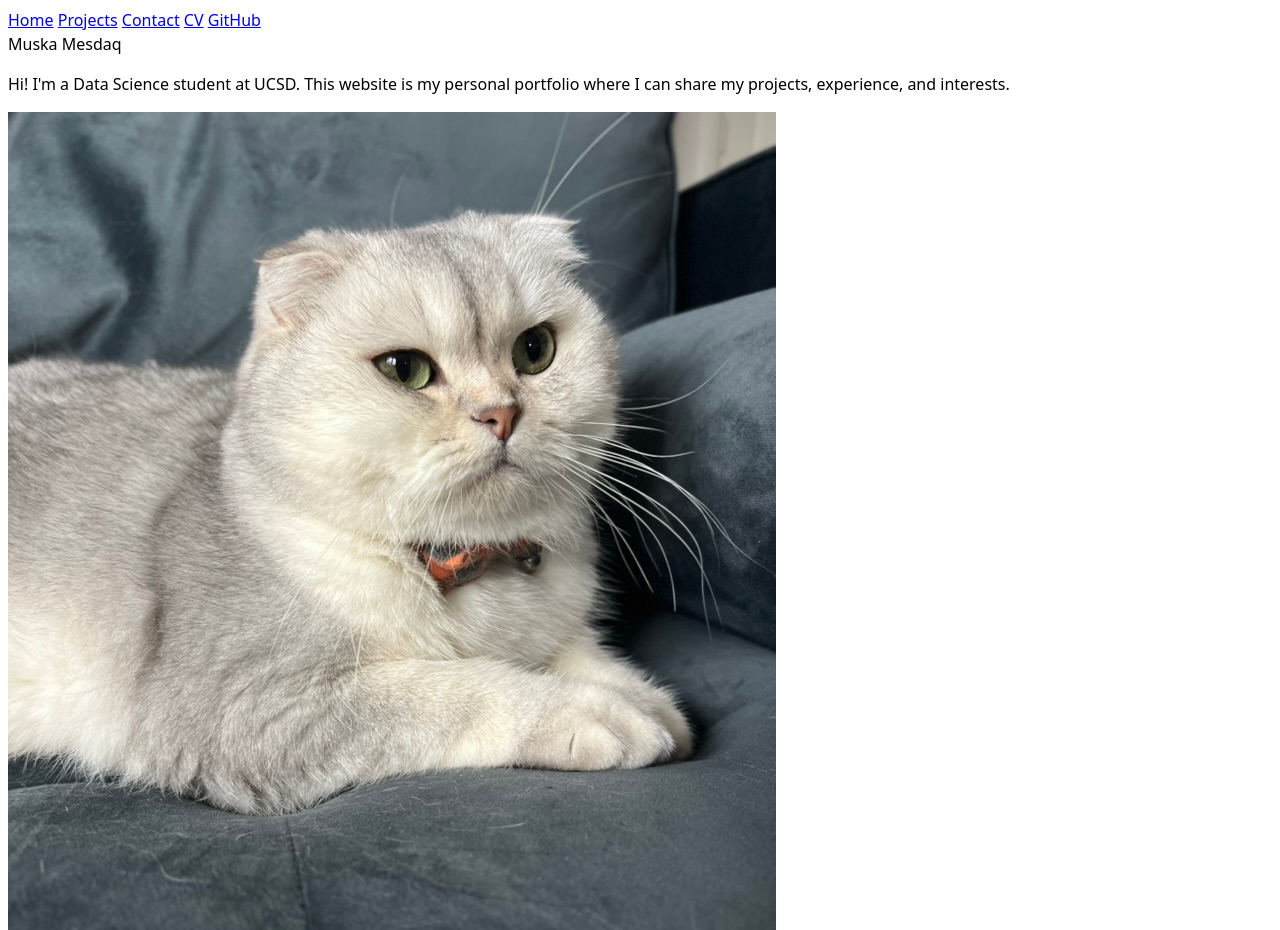
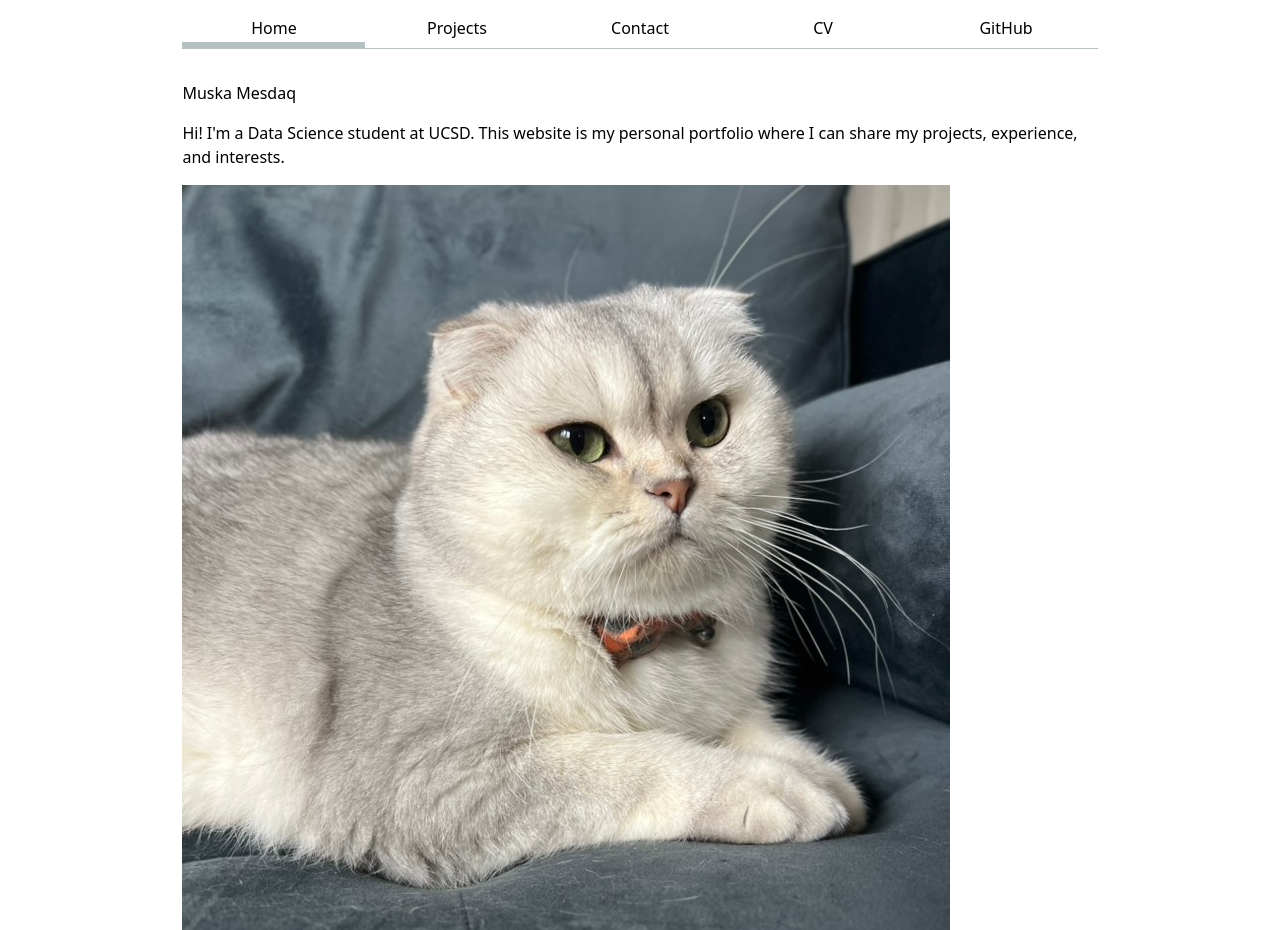
Before and after one commit to mmmesdaq-spec/DSC-106-Portfolio, a plain HTML site: page index.html in a window 1280 px wide. Shown: the top 930 px of the page. Drawn offline with Linux system fonts and the light colour scheme.

Commit message:
Update style.css

```diff
--- a/style.css
+++ b/style.css
@@ -1,5 +1,35 @@
+html {
+    --color-accent: oklch(65% 50% 0);
+    accent-color: var(--color-accent);
+}
+
 body {
-    /* Set line height to 1.5 times the font size
-       and use the OS's UI font as the website font */
     font: 100%/1.5 system-ui;
+    max-width: 100ch;
+    margin-inline: auto;
+    padding-inline: 1em;
 }
+
+nav {
+    display: flex;
+    margin-bottom: 2em;
+    border-bottom: 1px solid oklch(80% 3% 200);
+}
+
+nav a {
+    flex: 1;
+    text-decoration: none;
+    color: inherit;
+    text-align: center;
+    padding: 0.5em;
+}
+
+nav a.current {
+    border-bottom: 0.4em solid oklch(80% 3% 200);
+    padding-bottom: 0.1em;
+}
+
+nav a:hover {
+    border-bottom: 0.4em solid var(--color-accent);
+    padding-bottom: 0.1em;
+}
```
